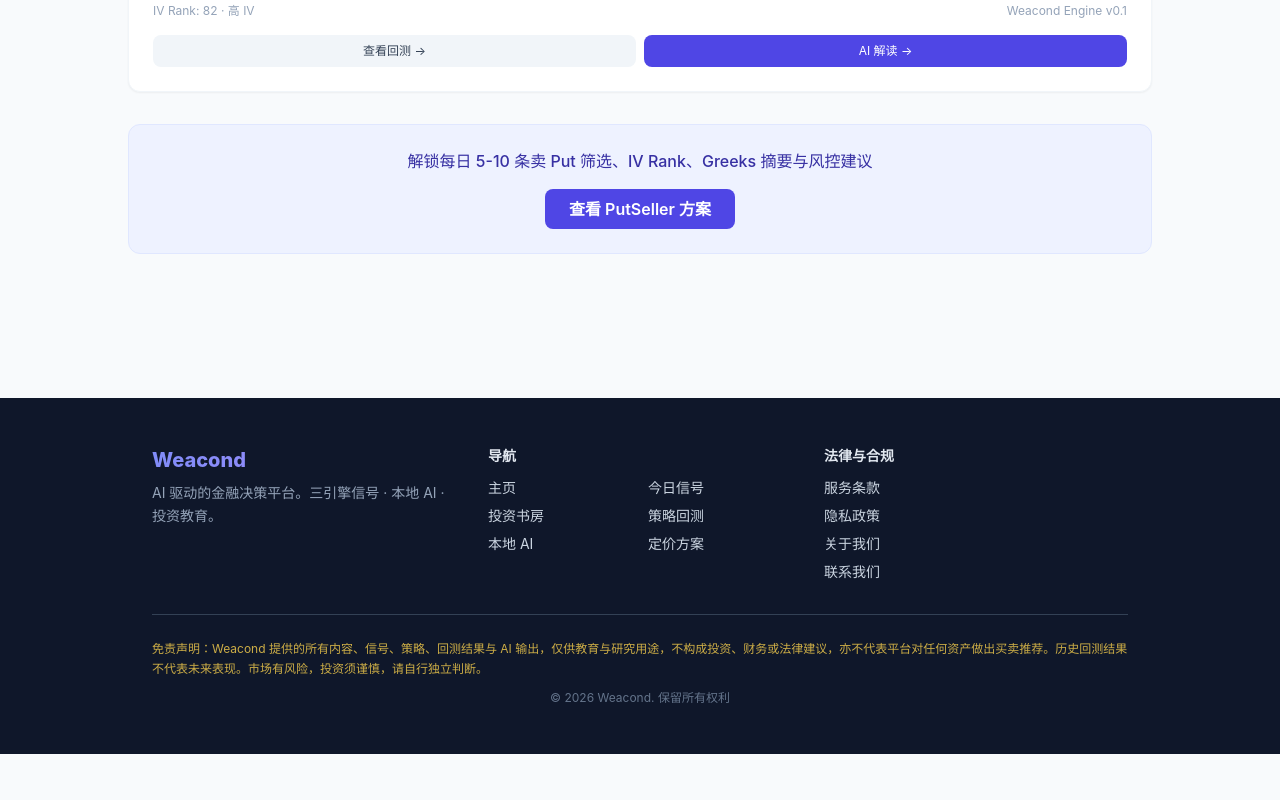
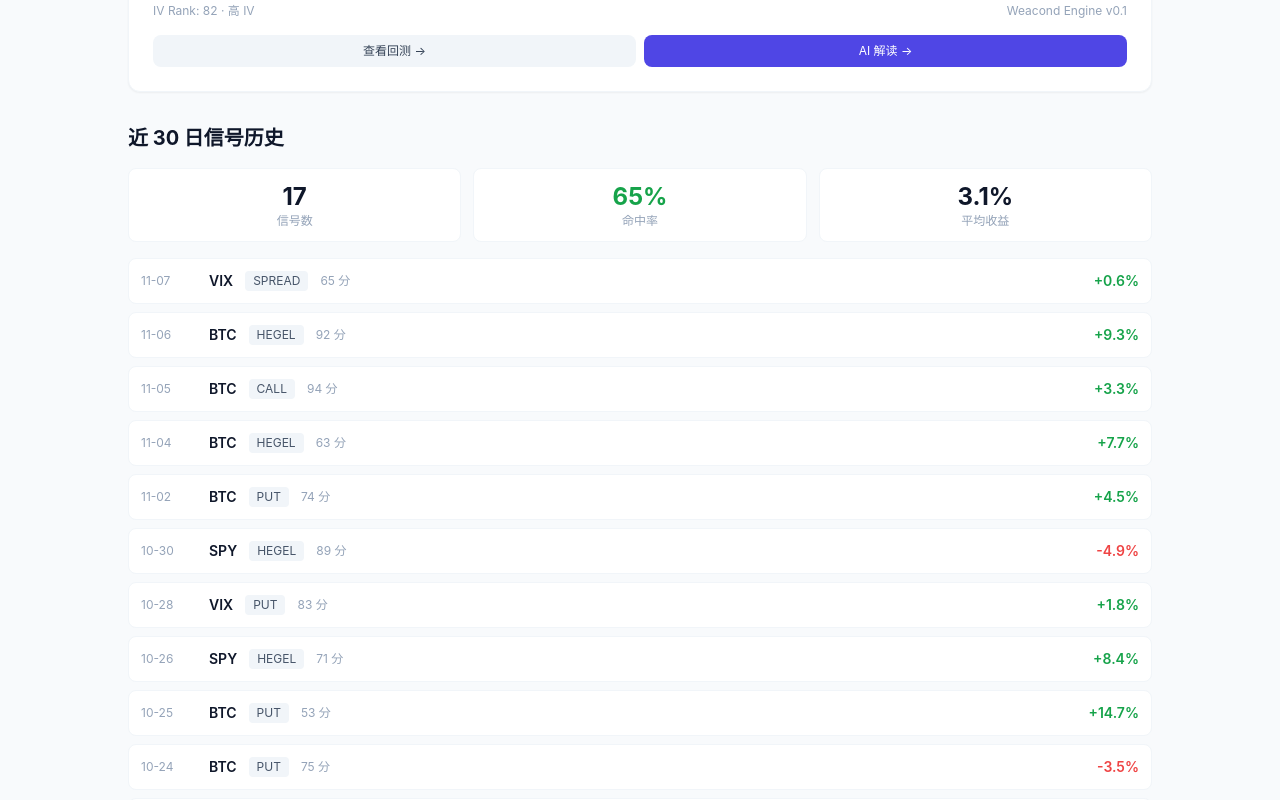
Before and after one commit to weacond/weacondwebsite, a Next.js app: page /signals in a window 1280 px wide. Shown: the part 1700-2500 px from the top of the page. Before the commit the page ends 2454 px from the top, so only its background shows below. Built offline with nearby package versions, Linux system fonts and the light colour scheme.

Commit message:
feat(signals): 30-day signal history timeline + hit-rate (lib/signalHistory, deterministic mock)

```diff
--- /dev/null
+++ b/lib/signalHistory.js
@@ -0,0 +1,54 @@
+// lib/signalHistory.js — 信号历史（确定性 mock，SSR/CSR 一致、可复现）
+//
+// 用途：给 /signals 提供「最近 N 日信号历史」时间线 + 命中统计。
+// 生成过去 days 日触发过的信号记录（触发日/类型/强度/标的/事后收益/是否命中）。
+// 确定性：基于 LCG 种子，保证服务端与客户端渲染一致、刷新可复现。
+// 这是演示数据；生产可换为真实历史信号库。
+
+import { PRESET_MARKETS } from "./marketdata";
+
+// 线性同余随机数（确定性）
+function lcg(seed) {
+  let s = seed % 2147483647;
+  if (s <= 0) s += 2147483646;
+  return () => (s = (s * 16807) % 2147483647) / 2147483647;
+}
+
+const TYPES = ["PUT", "CALL", "SPREAD", "HEGEL"];
+
+/**
+ * 生成最近 days 日的信号历史（新→旧）。
+ * @param {number} days  回溯天数
+ * @param {number} seed  随机种子（确定性）
+ * @returns {Array}
+ */
+export function buildSignalHistory(days = 30, seed = 42) {
+  const rnd = lcg(seed);
+  // PRESET_MARKETS 是对象（按 preset 名键控）；取值为数组，排除无真实 symbol 的 CUSTOM
+  const markets = Object.values(PRESET_MARKETS).filter((m) => m && m.symbol && m.symbol !== "CUSTOM");
+  const out = [];
+  const now = Date.now();
+  for (let d = days; d >= 1; d--) {
+    // 约每 2 日触发一次信号（30 日内约 12-15 条）
+    if (rnd() < 0.45) continue;
+    const m = markets[Math.floor(rnd() * markets.length)];
+    if (!m) continue;
+    const type = TYPES[Math.floor(rnd() * TYPES.length)];
+    const dir = type === "PUT" ? "PUT" : type === "CALL" ? "CALL" : "NEUTRAL";
+    const strength = Math.round(50 + rnd() * 48); // 50-98
+    const ret = Math.round((rnd() * 22 - 7) * 10) / 10; // -7% .. +15%
+    const win = ret > 0;
+    const date = new Date(now - d * 86400000).toISOString().slice(0, 10);
+    out.push({ id: "sig-" + d + "-" + m.symbol + "-" + type, date, symbol: m.symbol, name: m.name, type, dir, strength, ret, win, holdDays: 14 });
+  }
+  return out.sort((a, b) => (a.date < b.date ? 1 : -1)); // 新→旧
+}
+
+/** 统计：数量 / 命中率 / 平均收益 / 最佳一笔 */
+export function summarizeHistory(history) {
+  if (!history.length) return { count: 0, hitRate: 0, avgRet: 0, best: null };
+  const wins = history.filter((h) => h.win).length;
+  const avgRet = history.reduce((s, h) => s + h.ret, 0) / history.length;
+  const best = [...history].sort((a, b) => b.ret - a.ret)[0];
+  return { count: history.length, hitRate: wins / history.length, avgRet, best };
+}
--- a/pages/signals.js
+++ b/pages/signals.js
@@ -2,6 +2,7 @@ import Navbar from "../components/Navbar";
 import Footer from "../components/Footer";
 import SignalCard from "../components/SignalCard";
 import { computeSignalScore } from "../lib/signals";
+import { buildSignalHistory, summarizeHistory } from "../lib/signalHistory";
 import { useLanguage } from "../contexts/LanguageContext";
 import Head from "next/head";
 import Link from "next/link";
@@ -34,6 +35,10 @@ const SIGNALS = UNIVERSE.map((u) => ({
   ),
 })).sort((a, b) => b.score - a.score);
 
+// 信号历史（确定性 mock，最近 30 日）+ 命中统计
+const HISTORY = buildSignalHistory(30);
+const HISTORY_SUMMARY = summarizeHistory(HISTORY);
+
 export default function SignalsPage() {
   const { lang } = useLanguage();
   const L = lang === "en" ? en : zh;
@@ -61,6 +66,41 @@ export default function SignalsPage() {
             ))}
           </div>
 
+          {/* 信号历史（最近 30 日）：命中统计 + 时间线 */}
+          <div className="mt-8">
+            <h2 className="text-xl font-bold mb-4">{L.historyTitle}</h2>
+            <div className="grid grid-cols-3 gap-3 mb-4">
+              <div className="bg-white rounded-lg p-3 border border-slate-100 text-center">
+                <div className="text-2xl font-bold">{HISTORY_SUMMARY.count}</div>
+                <div className="text-xs text-slate-400">{L.historySignals}</div>
+              </div>
+              <div className="bg-white rounded-lg p-3 border border-slate-100 text-center">
+                <div className="text-2xl font-bold text-green-600">{Math.round(HISTORY_SUMMARY.hitRate * 100)}%</div>
+                <div className="text-xs text-slate-400">{L.historyHitRate}</div>
+              </div>
+              <div className="bg-white rounded-lg p-3 border border-slate-100 text-center">
+                <div className="text-2xl font-bold">{HISTORY_SUMMARY.avgRet.toFixed(1)}%</div>
+                <div className="text-xs text-slate-400">{L.historyAvgRet}</div>
+              </div>
+            </div>
+            <div className="space-y-2">
+              {HISTORY.map((h) => (
+                <div key={h.id} className="flex items-center justify-between bg-white rounded-lg p-3 border border-slate-100 text-sm">
+                  <div className="flex items-center gap-3">
+                    <span className="text-slate-400 text-xs w-14">{h.date.slice(5)}</span>
+                    <span className="font-semibold">{h.symbol}</span>
+                    <span className="text-xs px-2 py-0.5 rounded bg-slate-100 text-slate-600">{h.type}</span>
+                    <span className="text-xs text-slate-400">{h.strength} 分</span>
+                  </div>
+                  <span className={"font-semibold " + (h.win ? "text-green-600" : "text-red-500")}>
+                    {h.win ? "+" : ""}{h.ret}%
+                  </span>
+                </div>
+              ))}
+            </div>
+            <p className="text-xs text-slate-400 mt-3 text-center">{L.historyDisclaimer}</p>
+          </div>
+
           {/* 升级提示 */}
           <div className="mt-8 bg-indigo-50 rounded-xl p-6 text-center border border-indigo-100">
             <p className="text-indigo-800 font-medium mb-4">{L.upgradePrompt}</p>
@@ -81,6 +121,11 @@ const zh = {
   demoLabel: "示例数据 · 非实时",
   upgradePrompt: "解锁每日 5-10 条卖 Put 筛选、IV Rank、Greeks 摘要与风控建议",
   upgradeCta: "查看 PutSeller 方案",
+  historyTitle: "近 30 日信号历史",
+  historySignals: "信号数",
+  historyHitRate: "命中率",
+  historyAvgRet: "平均收益",
+  historyDisclaimer: "事后收益为回测近似；演示数据，非投资建议。",
 };
 const en = {
   title: "Today's Signals",
@@ -88,4 +133,9 @@ const en = {
   demoLabel: "Demo Data · Not Live",
   upgradePrompt: "Unlock 5-10 put options daily, IV Rank, Greeks, and risk management",
   upgradeCta: "View PutSeller Plan",
+  historyTitle: "Last 30 Days of Signals",
+  historySignals: "Signals",
+  historyHitRate: "Hit Rate",
+  historyAvgRet: "Avg Return",
+  historyDisclaimer: "Returns are backtest approximations; demo data, not investment advice.",
 };
```
